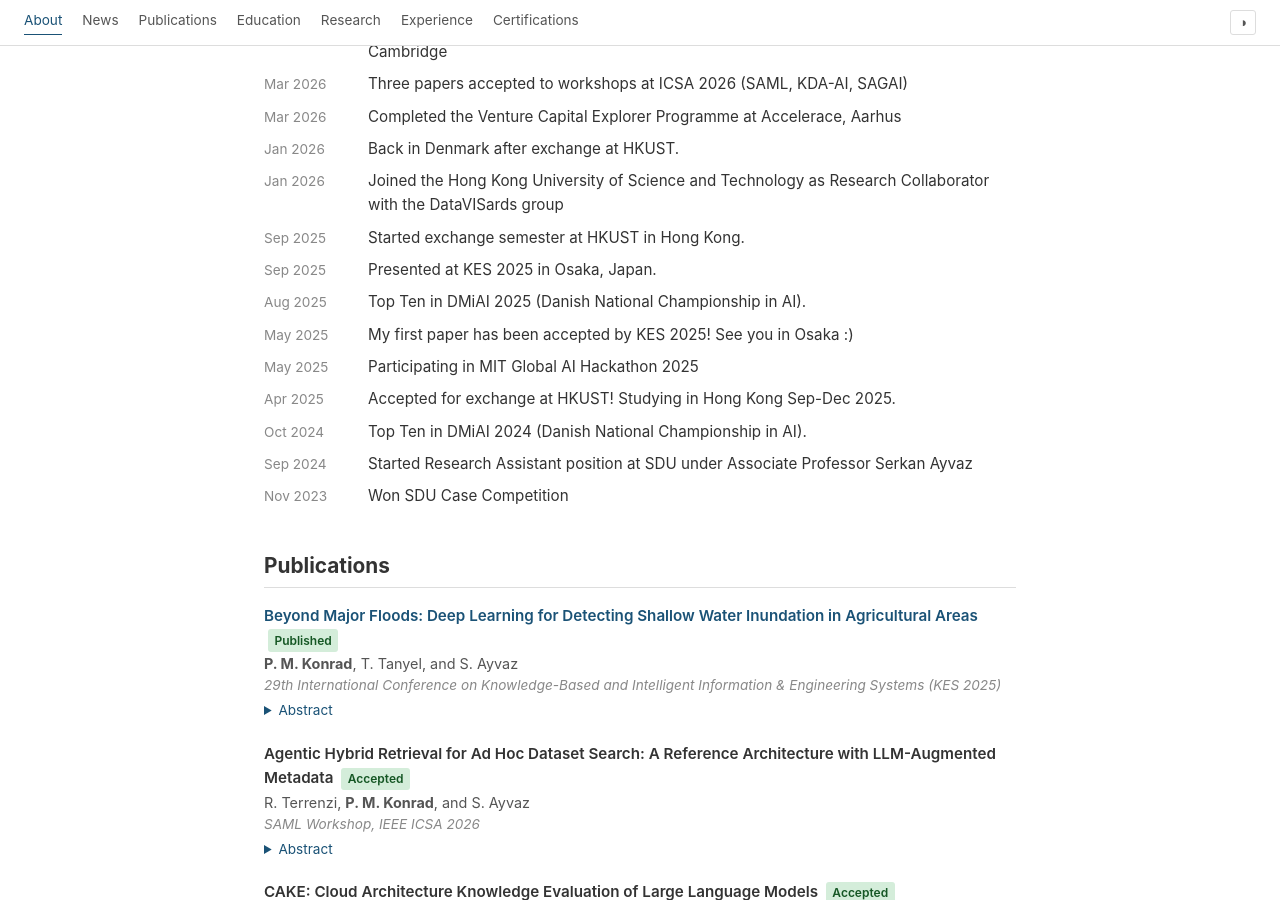
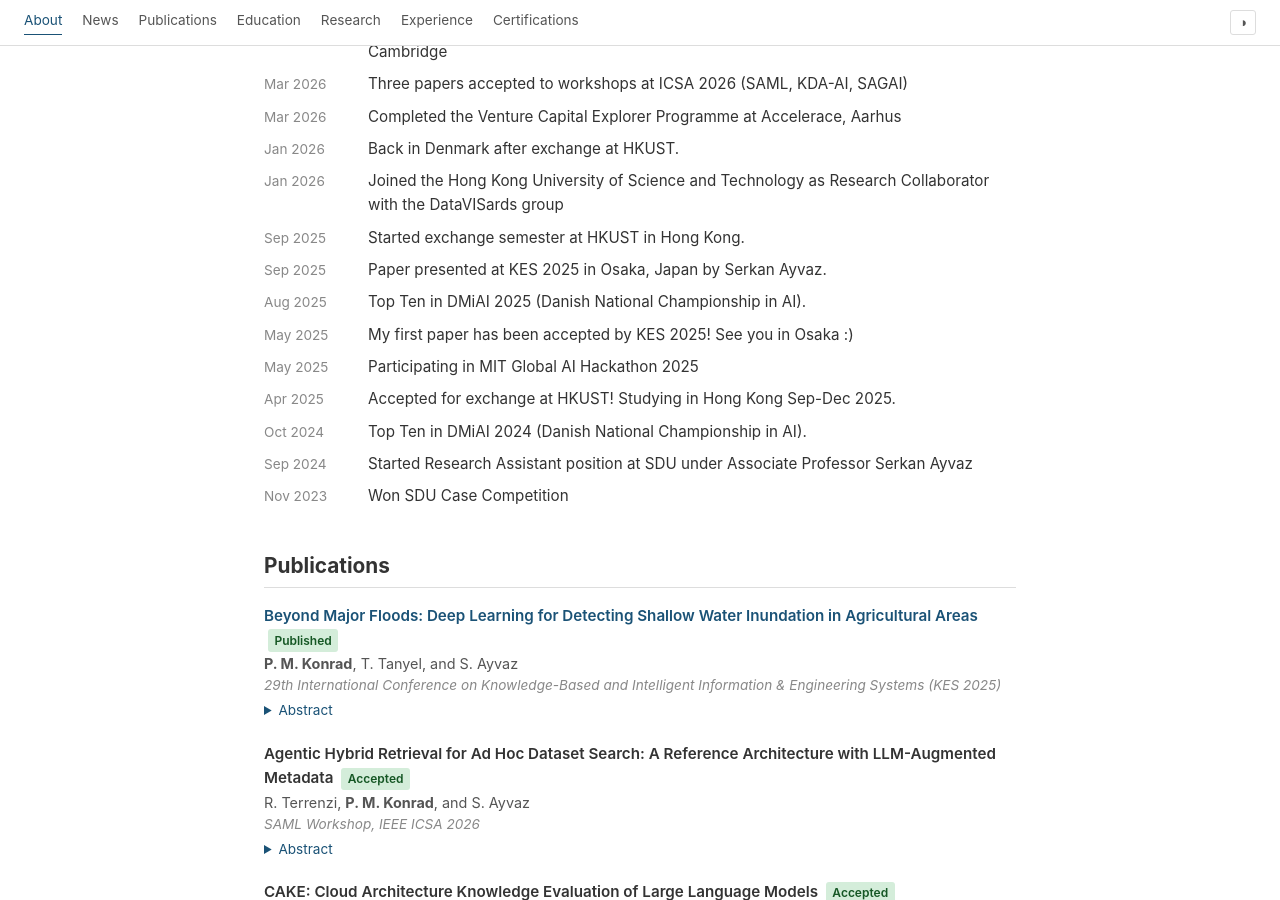
Before and after one commit to phomarkon/phomarkon.github.io, a Jekyll site: the page built from index.html, in a window 1280 px wide and 900 px high, scrolled down 1299 px. Built offline with Jekyll 4.4.1, drawn with Linux system fonts in a browser that asks for light colours.

Commit message:
Fix KES 2025 news: paper presented by Serkan, not Mark

```diff
--- a/_data/news.yml
+++ b/_data/news.yml
@@ -17,7 +17,7 @@
   text: "Started exchange semester at HKUST in Hong Kong."
 
 - date: 2025-09-01
-  text: "Presented at KES 2025 in Osaka, Japan."
+  text: "Paper presented at KES 2025 in Osaka, Japan by Serkan Ayvaz."
 
 - date: 2025-08-01
   text: "Top Ten in DMiAI 2025 (Danish National Championship in AI)."
```
